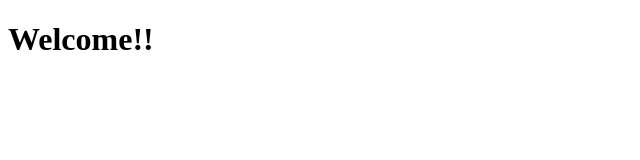
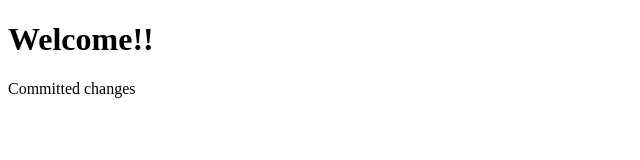
Before and after one commit to Rupindrani/Rupa_UI, a plain HTML site: page Index.html in a window 1280 px wide. Shown: the whole page, without its empty margins (0-640 px from the left). Drawn offline with Linux system fonts and the light colour scheme.

Commit message:
paragraph

```diff
--- a/Index.html
+++ b/Index.html
@@ -6,5 +6,6 @@
 </head>
 <body>
 <h1>Welcome!!</h1>
+<p>Committed changes</p>
 </body>
 </html>
```
